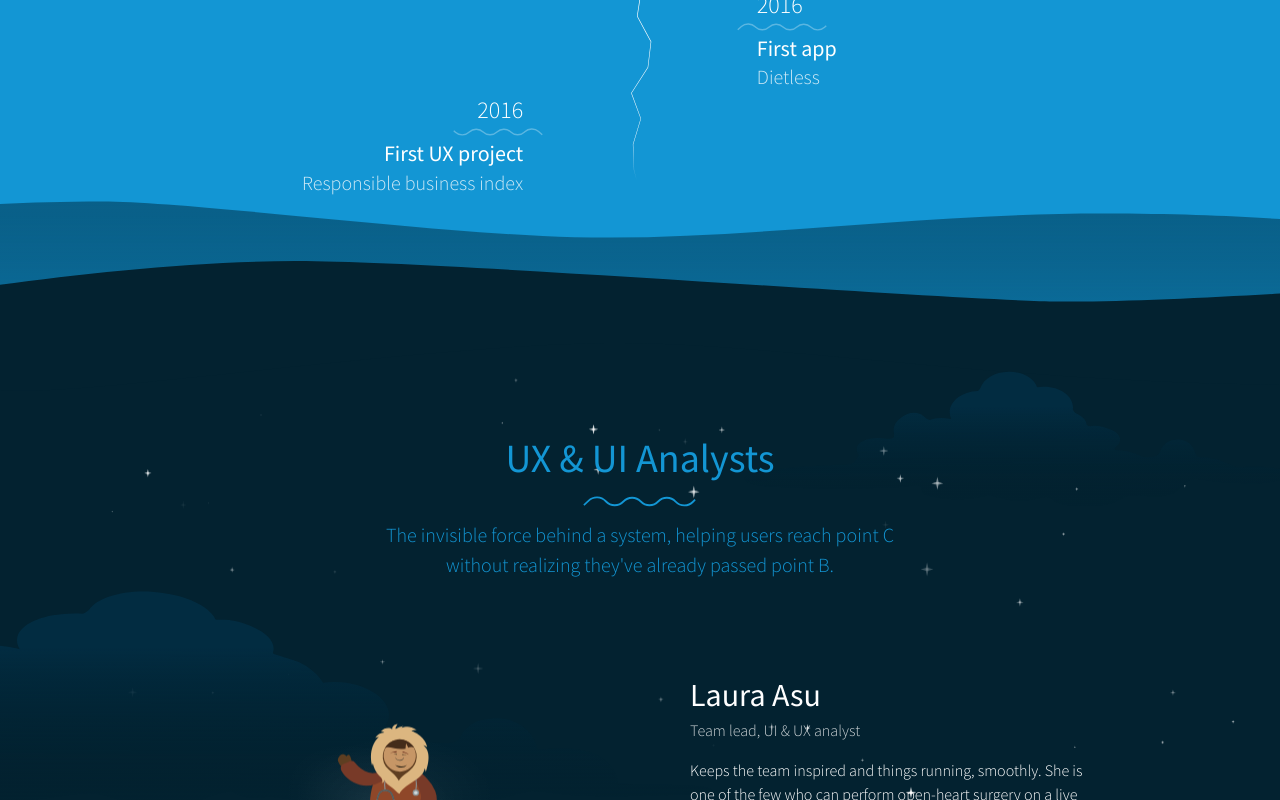
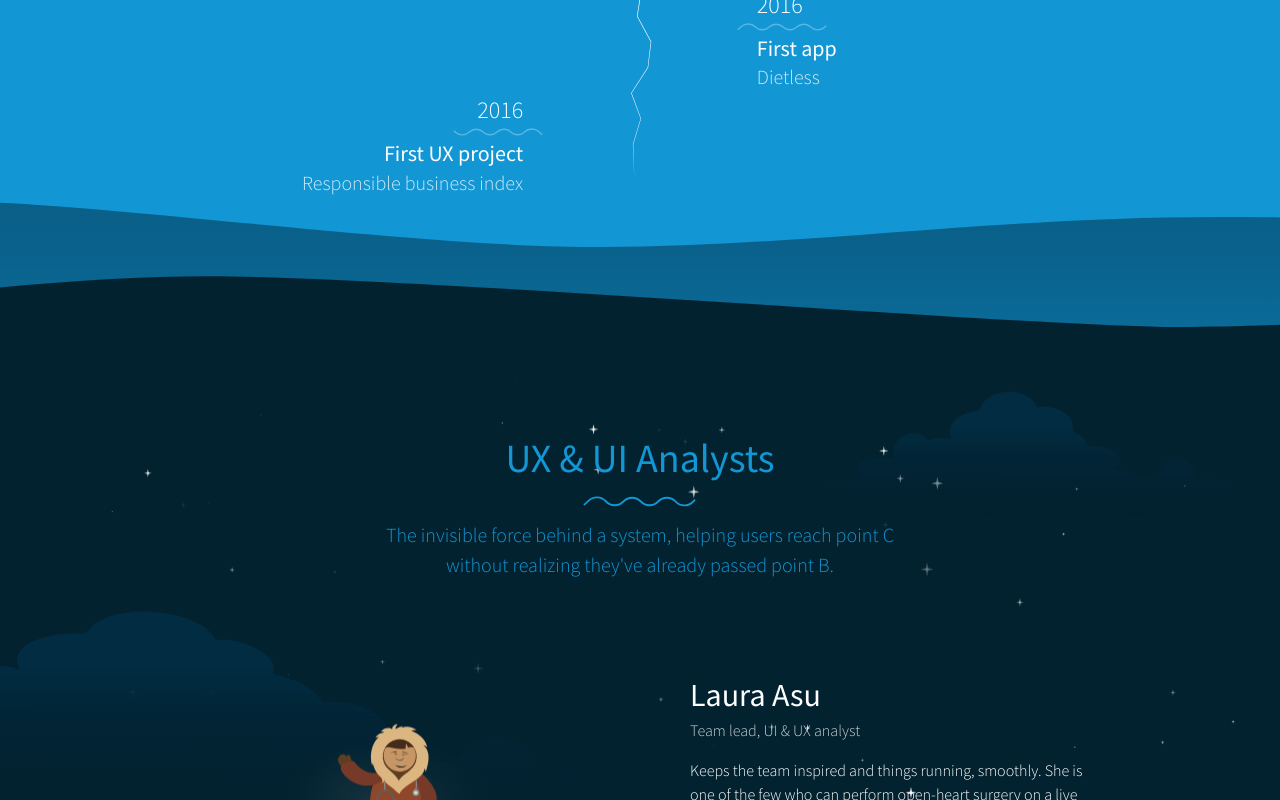
Before and after one commit to Iglu-OU/IgluX, a React app: page / in a window 1280 px wide. Shown: the part 2000-2800 px from the top of the page. Built offline with nearby package versions, Linux system fonts and the light colour scheme; no server answers.

Commit message:
Ie fixes

```diff
--- a/src/components/Team.tsx
+++ b/src/components/Team.tsx
@@ -54,7 +54,7 @@ export class Team extends React.Component {
                 id="svg180"
                 xmlns="http://www.w3.org/2000/svg"
                 viewBox="0 0 1936 9665.72"
-                preserveAspectRatio="xMidYMin meet"
+                preserveAspectRatio="xMidYMax slice"
             >
                 <defs>
                     <linearGradient
--- a/styles/_general.scss
+++ b/styles/_general.scss
@@ -5,12 +5,13 @@ html,
 body {
     overflow-x: hidden;
     background: $color-primary;
+    margin: 0;
+    padding: 0;
 }
 html {
     font-size: $font-size;
 }
 body {
-    margin: 0;
     background: $color-primary;
     color: $color-dark;
 }
--- a/styles/_journey.scss
+++ b/styles/_journey.scss
@@ -75,6 +75,7 @@
     position: relative;
     display: flex;
     width: 40%;
+    flex: 1;
 
     &--left {
         left: 0;
--- a/styles/_team.scss
+++ b/styles/_team.scss
@@ -39,13 +39,10 @@
         position: absolute;
         top: 0;
         width: 100vw;
-        height: 100vh;
+        height: 125vh;
         z-index: 2;
         margin-top: auto;
         background: url(../assets/iceberg/Iceberg-fold_reverse.svg) no-repeat top center;
-        -webkit-background-size: cover;
-        -moz-background-size: cover;
-        -o-background-size: cover;
         background-size: cover;
         pointer-events: none;
     }
@@ -59,8 +56,9 @@
     bottom: -1px;
     left: 0;
     right: 0;
-    top: 130px;
+    top: 150px;
     z-index: 3;
+    overflow: hidden;
 
     @media (max-width: 772px) {
         display: none;
```
